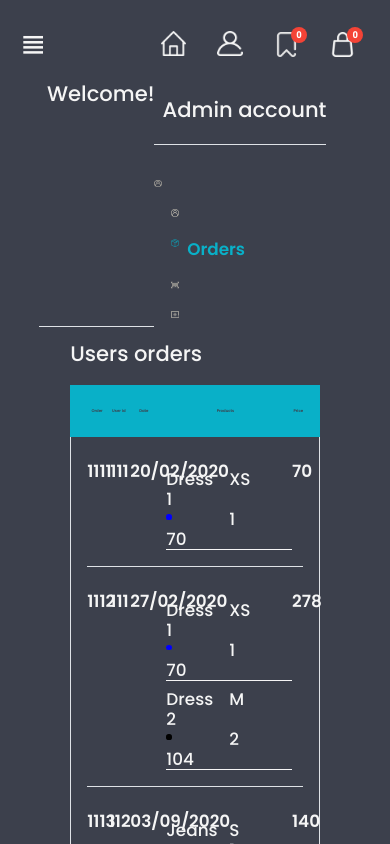
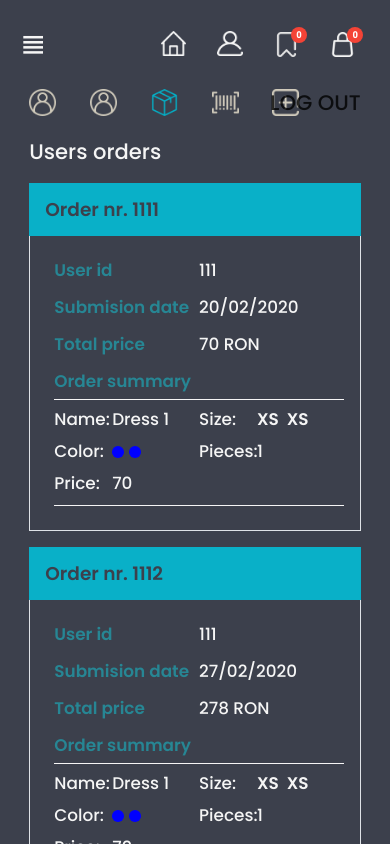
Before and after one commit to Cristina-m-29/FES-ng, an Angular app: page /atara/admin/orders in a window 390 px wide. Shown: the top 844 px of the page. Built offline with nearby package versions, Linux system fonts and the light colour scheme.

Commit message:
responsive: 1/2 admin

```diff
--- a/src/app/admin/admin.component.html
+++ b/src/app/admin/admin.component.html
@@ -2,62 +2,63 @@
   <!-- Side navigation for admin -->
   <div class="side-nav border-right pt-2 pb-0">
     <div class="d-flex justify-content-between border-bottom pb-3">
-      <p class="welcome-text mt-2 pl-2">Welcome!</p>
+      <p class="welcome-text nav-text mt-2 pl-2">Welcome!</p>
       <p class="logout-btn mt-2 mr-3" (click)="logout()">{{'log out' | uppercase}}</p>
     </div>
-    <div class="d-flex flex-column mt-4">
-      <p class="border-bottom accent-text pb-4 welcome-text pl-2 m-0">Admin account</p>
+    <div class="user-options d-flex flex-column mt-4">
+      <p class="border-bottom accent-text pb-4 welcome-text nav-text pl-2 m-0">Admin account</p>
       <div class="side-nav-option border-bottom p-2 pt-4 pb-4" [routerLink]="['/atara/admin/personal-data']">
         <div class="d-flex" *ngIf="this.page !== 'personal-data'">
-          <img src="../../assets/icons/user-light.png" alt="person icon">
+          <img class="side-img" src="../../assets/icons/user-light.png" alt="person icon">
           <p class="p-0 m-0 ml-2 user-side-text">Personal data</p>
         </div>
         <div class="d-flex" *ngIf="this.page === 'personal-data'">
-          <img src="../../assets/icons/user-blue.png" alt="person icon">
-          <p class="p-0 m-0 ml-2 user-side-text-color">Personal data</p>
+          <img class="side-img" src="../../assets/icons/user-blue.png" alt="person icon">
+          <p class="p-0 m-0 ml-2 user-side-text-color user-side-text">Personal data</p>
         </div>
       </div>
       <div class="side-nav-option border-bottom p-2 pt-4 pb-4" [routerLink]="['/atara/admin/users']">
         <div class="d-flex" *ngIf="this.page !== 'users'">
-          <img src="../../assets/icons/user-light.png" alt="person icon">
+          <img class="side-img" src="../../assets/icons/user-light.png" alt="person icon">
           <p class="p-0 m-0 ml-2 user-side-text">Users</p>
         </div>
         <div class="d-flex" *ngIf="this.page === 'users'">
-          <img src="../../assets/icons/user-blue.png" alt="person icon">
-          <p class="p-0 m-0 ml-2 user-side-text-color">Users</p>
+          <img class="side-img" src="../../assets/icons/user-blue.png" alt="person icon">
+          <p class="p-0 m-0 ml-2 user-side-text-color user-side-text">Users</p>
         </div>
       </div>
       <div class="side-nav-option border-bottom p-2 pt-4 pb-4" [routerLink]="['/atara/admin/orders']">
         <div class="d-flex" *ngIf="this.page !== 'orders'">
-          <img src="../../assets/icons/box-light.png" alt="order icon">
-          <p class="p-0 m-0 ml-2 user-side-text">My orders</p>
+          <img class="side-img" src="../../assets/icons/box-light.png" alt="order icon">
+          <p class="p-0 m-0 ml-2 user-side-text">Orders</p>
         </div>
         <div class="d-flex" *ngIf="this.page === 'orders'">
-          <img src="../../assets/icons/box-blue.png" alt="order icon">
-          <p class="p-0 m-0 ml-2 user-side-text-color">Orders</p>
+          <img class="side-img" src="../../assets/icons/box-blue.png" alt="order icon">
+          <p class="p-0 m-0 ml-2 user-side-text-color user-side-text">Orders</p>
         </div>
       </div>
       <div class="side-nav-option border-bottom p-2 pt-4 pb-4" [routerLink]="['/atara/admin/products']">
         <div class="d-flex" *ngIf="this.page !== 'products'">
-          <img src="../../assets/icons/scan-light.png" alt="person icon">
+          <img class="side-img" src="../../assets/icons/scan-light.png" alt="person icon">
           <p class="p-0 m-0 ml-2 user-side-text">Products</p>
         </div>
         <div class="d-flex" *ngIf="this.page === 'products'">
-          <img src="../../assets/icons/scan-blue.png" alt="person icon">
-          <p class="p-0 m-0 ml-2 user-side-text-color">Products</p>
+          <img class="side-img" src="../../assets/icons/scan-blue.png" alt="person icon">
+          <p class="p-0 m-0 ml-2 user-side-text-color user-side-text">Products</p>
         </div>
       </div>
       <div class="side-nav-option border-bottom p-2 pt-4 pb-4" [routerLink]="['/atara/admin/add-product']">
         <div class="d-flex" *ngIf="this.page !== 'add-product'">
-          <img src="../../assets/icons/plus-light.png" alt="person icon">
+          <img class="side-img" src="../../assets/icons/plus-light.png" alt="person icon">
           <p class="p-0 m-0 ml-2 user-side-text">Add products</p>
         </div>
         <div class="d-flex" *ngIf="this.page === 'add-product'">
-          <img src="../../assets/icons/plus-blue.png" alt="person icon">
-          <p class="p-0 m-0 ml-2 user-side-text-color">Add products</p>
+          <img class="side-img" src="../../assets/icons/plus-blue.png" alt="person icon">
+          <p class="p-0 m-0 ml-2 user-side-text-color user-side-text">Add products</p>
         </div>
       </div>
     </div>
+    <p class="logout-btn logout-second-btn mt-2" (click)="logout()">{{'log out' | uppercase}}</p>
   </div>
   <div>
     <!-- Edit product window -->
@@ -109,7 +110,7 @@
       </div>
     </div>
     <!-- Personal data -->
-    <div class="user-container" *ngIf="this.page === 'personal-data'">
+    <div class="user-rsp-container" *ngIf="this.page === 'personal-data'">
       <p class="welcome-text mb-4">My Personal Data</p>
       <!-- Personal data no email and password-->
       <div>
@@ -126,15 +127,15 @@
           <div>
             <p>First Name</p>
             <p>Last Name</p>
-            <p>Account type</p>
+            <p>Account</p>
             <p>Gender</p>
             <p>Bithday</p>
           </div>
           <div>
             <p>{{firstName}}</p>
             <p>{{lastName}}</p>
-            <p>User/Individual</p>
-            <p>{{selectedGender}}</p>
+            <p>User</p>
+            <p>{{selectedGender | titlecase}}</p>
             <p>{{birthday}}</p>
           </div>
         </div>
@@ -155,7 +156,7 @@
               </div>
             </div>
             <div class="edit-container">
-              <div class="d-flex flex-column">
+              <div class="d-flex flex-column gender-input">
                 <p class="m-0 p-0 form-label mb-4">Gender</p>
                 <div class="d-flex">
                   <div class="radio-container mr-3 d-flex" *ngFor="let gender of genders" (click)="selectedGender = gender">
@@ -163,7 +164,7 @@
                     <div *ngIf="this.selectedGender === gender" class="checkmark p-0 m-0 mr-2">
                       <div class="inner-check p-0 m-0"></div>
                     </div>
-                    {{gender | titlecase}}
+                    <span class="gender-options">{{gender | titlecase}}</span>
                   </div>
                 </div>
               </div>
@@ -184,7 +185,7 @@
       <!-- Email and password -->
       <div class="mt-3 mb-3">
         <div class="d-flex justify-content-between user-header p-3 pr-4 pl-4">
-          <p class="user-text p-0 m-0">Email and password</p>
+          <p class="user-text p-0 m-0">Email <span class="password-text">and password</span></p>
           <div class="d-flex" *ngIf="!this.emailAndPassword">
             <button mat-button class="user-btn mr-2" *ngIf="hide" (click)="hide = !hide">
               <div class="d-flex">
@@ -238,7 +239,7 @@
       </div>
     </div>
     <!-- Users -->
-    <div class="user-container" *ngIf="this.page === 'users'">
+    <div class="user-rsp-container" *ngIf="this.page === 'users'">
       <p class="welcome-text mb-4">Store users</p>
       <p class="p-0 m-0" *ngIf="this.nrUsers === 0">No users found</p>
       <div *ngIf="this.nrUsers !== 0">
@@ -252,19 +253,25 @@
               </div>
             </button>
           </div>
-          <div class="personal-data-main p-3 pl-4 border-left border-bottom border-right">
-            <div>
+          <div class="addresses-container p-3 pl-4 border-left border-bottom border-right">
+            <div class="addresses-main">
               <p>Id</p>
+              <p>{{user.id}}</p>
+            </div>
+            <div class="addresses-main">
               <p>Name</p>
+              <p>{{user.name}}</p>
+            </div>
+            <div class="addresses-main">
               <p>Email</p>
+              <p>{{user.email}}</p>
+            </div>
+            <div class="addresses-main">
               <p>Total orders</p>
+              <p>{{user.order}}</p>
+            </div>
+            <div class="addresses-main">
               <p>Total favorites</p>
-            </div>
-            <div>
-              <p>{{user.id}}</p>
-              <p>{{user.name}}</p>
-              <p>{{user.email}}</p>
-              <p>{{user.order}}</p>
               <p>{{user.favorites}}</p>
             </div>
           </div>
@@ -272,51 +279,73 @@
       </div>
     </div>
     <!-- Orders -->
-    <div class="user-container" *ngIf="this.page === 'orders'">
+    <div class="user-rsp-container" *ngIf="this.page === 'orders'">
       <p class="welcome-text mb-4">Users orders</p>
       <p class="p-0 m-0" *ngIf="nrOrders === 0">No orders found</p>
       <div *ngIf="nrOrders !== 0">
-        <div  class="orders-grid user-header p-3 pr-2 pl-2">
-          <p class="user-small-text text-center p-0 m-0">Order</p>
-          <p class="user-small-text text-center p-0 m-0">User id</p>
-          <p class="user-small-text text-center p-0 m-0">Date</p>
-          <p class="user-small-text text-center p-0 m-0">Products</p>
-          <p class="user-small-text text-center p-0 m-0">Price</p>
+        <div *ngFor="let order of orders" class="user-order mb-3">
+          <div class="user-header p-3 pr-2 pl-2">
+            <p class="user-text p-0 m-0 pr-3">Order nr. {{order.number}}</p>
           </div>
-        <div class="p-3 border-left border-bottom border-right">
-          <div *ngFor="let order of orders" class="orders-grid pt-2 pb-2 mb-3 border-bottom">
-            <p class="text-center">{{order.number}}</p>
-            <p class="text-center">{{order.id}}</p>
-            <p class="text-center">{{order.date}}</p>
-            <div class="pl-2">
+          <div class="p-3 pl-4 border-left border-bottom border-right">
+            <div class="orders-main">
+              <p>User id</p>
+              <p>{{order.id}}</p>
+            </div>
+            <div class="orders-main">
+              <p>Submision date</p>
+              <p>{{order.date}}</p>
+            </div>
+            <div class="orders-main">
+              <p>Total price</p>
+              <p>{{order.price}} RON</p>
+            </div>
+            <div class="orders-main orders-main-summary">
+              <p>Order summary</p>
               <div class="order-summary">
-                <div class="mb-1">
-                  <p class="border-bottom p-0 m-0 mb-2 mr-3">Product name</p>
-                  <p class="border-bottom p-0 m-0 mb-2 mr-3">Size</p>
-                  <p class="border-bottom p-0 m-0 mb-2 mr-3">Color</p>
-                  <p class="border-bottom p-0 m-0 mb-2 mr-3">Pieces</p>
-                  <p class="border-bottom p-0 m-0 mb-2">Price</p>
+                <div class="mb-3 pt-2">
+                  <p class="border-bottom p-0 pb-2 m-0 mr-2">Product name</p>
+                  <p class="border-bottom p-0 pb-2 m-0 mr-2">Size</p>
+                  <p class="border-bottom p-0 pb-2 m-0 mr-2">Color</p>
+                  <p class="border-bottom p-0 pb-2 m-0 mr-2">Pieces</p>
+                  <p class="border-bottom p-0 pb-2 m-0 mr-3">Price</p>
                 </div>
                 <div class="order-products mb-2" *ngFor="let prod of order.products">
+                  <div class="order-detail">
+                    <p class="order-detail-name">Name:</p>
                     <p class="p-0 m-0 mr-2">{{prod.name}}</p>
+                  </div>
+                  <div class="order-detail">
+                    <p class="order-detail-name">Size:</p>
                     <div class="d-flex">
-                    <p class="p-0 m-0 product-size">{{prod.size}}</p>
+                      <p class="product-size p-0 m-0 mr-2">{{prod.size}}</p>
+                      <p class="product-size p-0 m-0 mr-2">{{prod.size}}</p>
                     </div>
+                  </div>
+                  <div class="order-detail">
+                    <p class="order-detail-name">Color:</p>
                     <div class="d-flex">
-                    <div class="p-0 m-0 product-color" [ngStyle]="{'background-color': prod.color}"></div>
+                      <div class="product-color p-0 m-0 mr-2" [ngStyle]="{'background-color': prod.color}"></div>
+                      <div class="product-color p-0 m-0 mr-2" [ngStyle]="{'background-color': prod.color}"></div>
                     </div>
+                  </div>
+                  <div class="order-detail">
+                    <p class="order-detail-name">Pieces:</p>
                     <p class="p-0 m-0 mr-2">{{prod.pieces}}</p>
+                  </div>
+                  <div class="order-detail">
+                    <p class="order-detail-name">Price:</p>
                     <p class="p-0 m-0">{{prod.price}}</p>
                   </div>
                 </div>
               </div>
-            <p class="text-center">{{order.price}}</p>
+            </div>
           </div>
         </div>
       </div>
     </div>
     <!-- Products -->
-    <div class="user-container" *ngIf="this.page === 'products'">
+    <div class="user-rsp-container" *ngIf="this.page === 'products'">
       <div class="welcome-text">Store products</div>
       <div class="products-grid mt-3">
         <div *ngFor="let prod of products" class="position-relative grid-product pb-1 border">
@@ -352,7 +381,7 @@
       </div>
     </div>
     <!-- Add product -->
-    <div class="user-container add-grid mt-2" *ngIf="this.page === 'add-product'">
+    <div class="user-rsp-container add-grid mt-2" *ngIf="this.page === 'add-product'">
       <img class="mr-2" src="{{this.addProdImg}}">
       <div class="d-flex flex-column ml-2 add-product">
         <input type="file" class="cancel-btn add-btn m-0 p-0 mb-2 image-selector" (change)="this.photoSelected($event, 'add')">
--- a/src/app/admin/admin.component.sass
+++ b/src/app/admin/admin.component.sass
@@ -1,12 +1,57 @@
 @import '../user/user.component.sass'
 
-.orders-grid
-    display: grid
-    grid-template-columns: 10% 10% 13% 62% 5%
+::ng-deep
+    .mat-focus-indicator
+        outline: none !important
+
+.side-nav
+    @media screen and ( max-width: 345px )
+        display: block
+        > div
+            padding-bottom: 0 !important
+            border-bottom: none !important
+
+.side-nav-option
+    outline: none
+
+.user-options
+    @media screen and ( max-width: 345px )
+        justify-content: space-between
+
+.logout-second-btn
+    @media screen and ( max-width: 345px )
+        position: relative
+        text-align: center
+
+.welcome-text
+    @media screen and ( max-width: 345px )
+        text-align: center
+
+.user-container
+    @media screen and ( max-width: 800px )
+        width: 90%
+    @media screen and ( max-width: 700px )
+        width: 85%
+
+.user-side-text
+    @media screen and ( min-width: 781px )
+        padding-left: 0.5em !important
+    @media screen and ( max-width: 780px )
+        padding-left: 0 !important
+
+.user-side-text-color
+    line-height: 2.5vh
+
+.addresses-main
+    @media screen and ( max-width: 430px )
+        display: block
+        margin-bottom: 0.3em
+        > p
+            padding: 0.1em 0
 
 .user-small-text
     font-weight: 600
-    font-size: 1vw
+    font-size: 2vh
     color: #3C404C
 
 // Products
@@ -26,7 +71,7 @@
     background-color: rgba(17,203,219,0.8)
     color: #000000
     letter-spacing: 0.05em
-    font-size: 1.1vw
+    font-size: 2vh
     font-weight: 700
 
 .product-body
@@ -41,17 +86,11 @@
 .product-details
     font-weight: 400
 
-.product-color
-    width: 1.35vw
-    height: 1.35vw
-    margin-right: 0.3em
-    border-radius: 50%
-
 .product-size
     margin-right: 0.3em
 
 .product-name
-    font-size: 1.25vw
+    font-size: 2.2vh
 
 .sizes, .colors
     display: grid
@@ -85,17 +124,17 @@
 
 .photo-btn
     background-color:  rgba(17,203,219,0.5)
-    font-size: 1vw
+    font-size: 2vh
 
 .cancel-edit-btn
     width: 95%
-    font-size: 1vw
+    font-size: 2vh
 
 .edit-field, .color-grid
     > label
         color: #cfc9ba
-        font-size: 1.2vw
-        line-height: 1.5vw
+        font-size: 2vh
+        line-height: 2.5vh
         margin: 0
     > input
         width: 100%
@@ -150,7 +189,7 @@ label
     width: 92%
 
 .image-selector
-    font-size: 1vw
+    font-size: 2vh
 
 :host
     ::ng-deep
@@ -162,7 +201,7 @@ label
                 color: #cfc9ba
                 font-weight: 400
             > input
-                height: 2.5vw
+                height: 5vh
         .colorpick-eyedropper-input-trigger
             display: none
         .add-product-colors
@@ -172,4 +211,4 @@ label
                 border-radius: 50%
                 margin-top: 0.2em
         .color-piker
-            height: 3vw
+            height: 10vh
--- a/src/app/user/user.component.html
+++ b/src/app/user/user.component.html
@@ -193,7 +193,7 @@
       <p class="p-0 m-0" *ngIf="this.nrOrders === 0">No orders found</p>
       <div *ngIf="this.nrOrders !== 0">
         <div *ngFor="let order of orders" class="user-order mb-3">
-          <div class="d-flex justify-content-between user-header p-3 pr-4 pl-4">
+          <div class="user-header p-3 pr-4 pl-4">
             <p class="user-text p-0 m-0">Order nr. {{order.number}}</p>
           </div>
           <div class="p-3 pl-4 border-left border-bottom border-right">
```
Also changed, not shown: src/app/user/user.component.ts (line endings or trailing spaces). Lines whose indentation alone changed are shown as unchanged.
